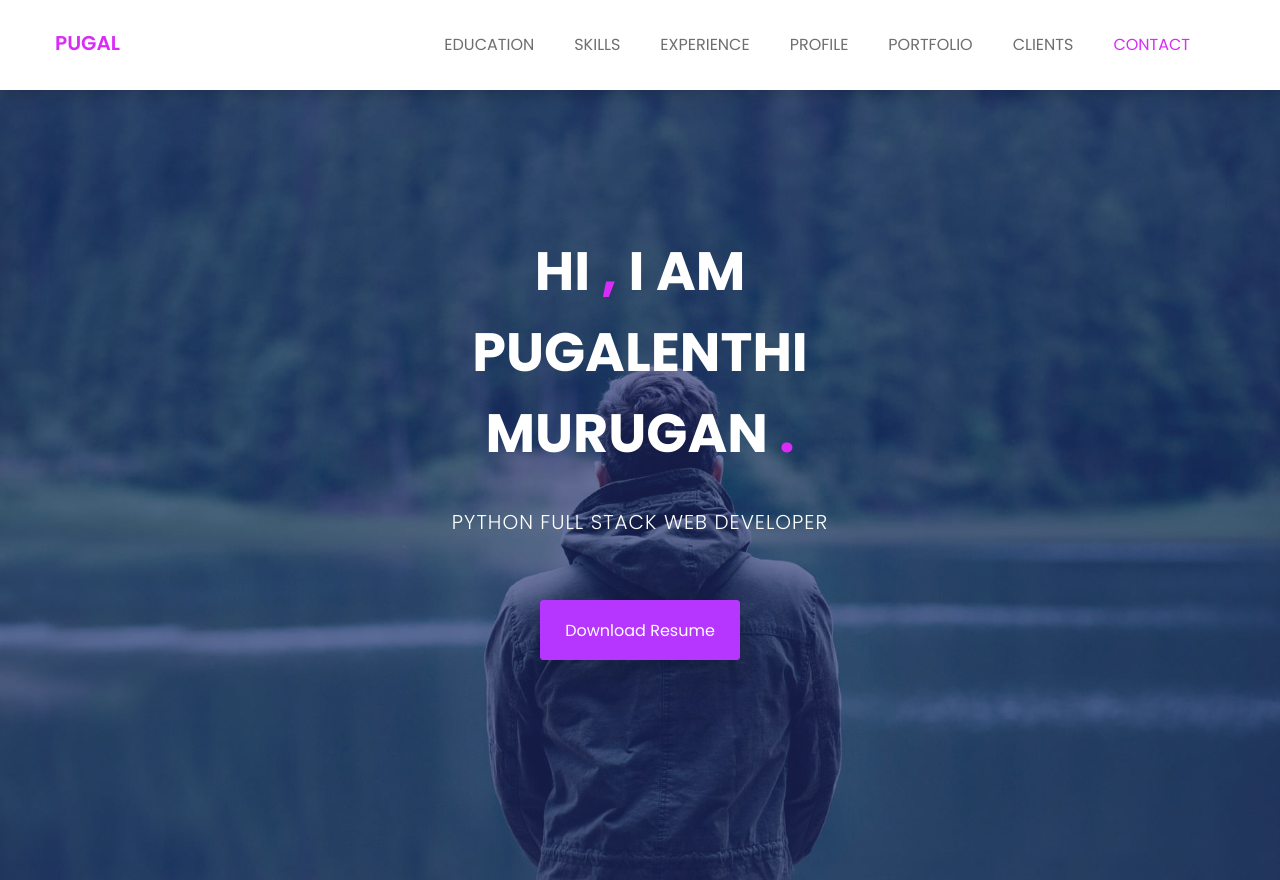
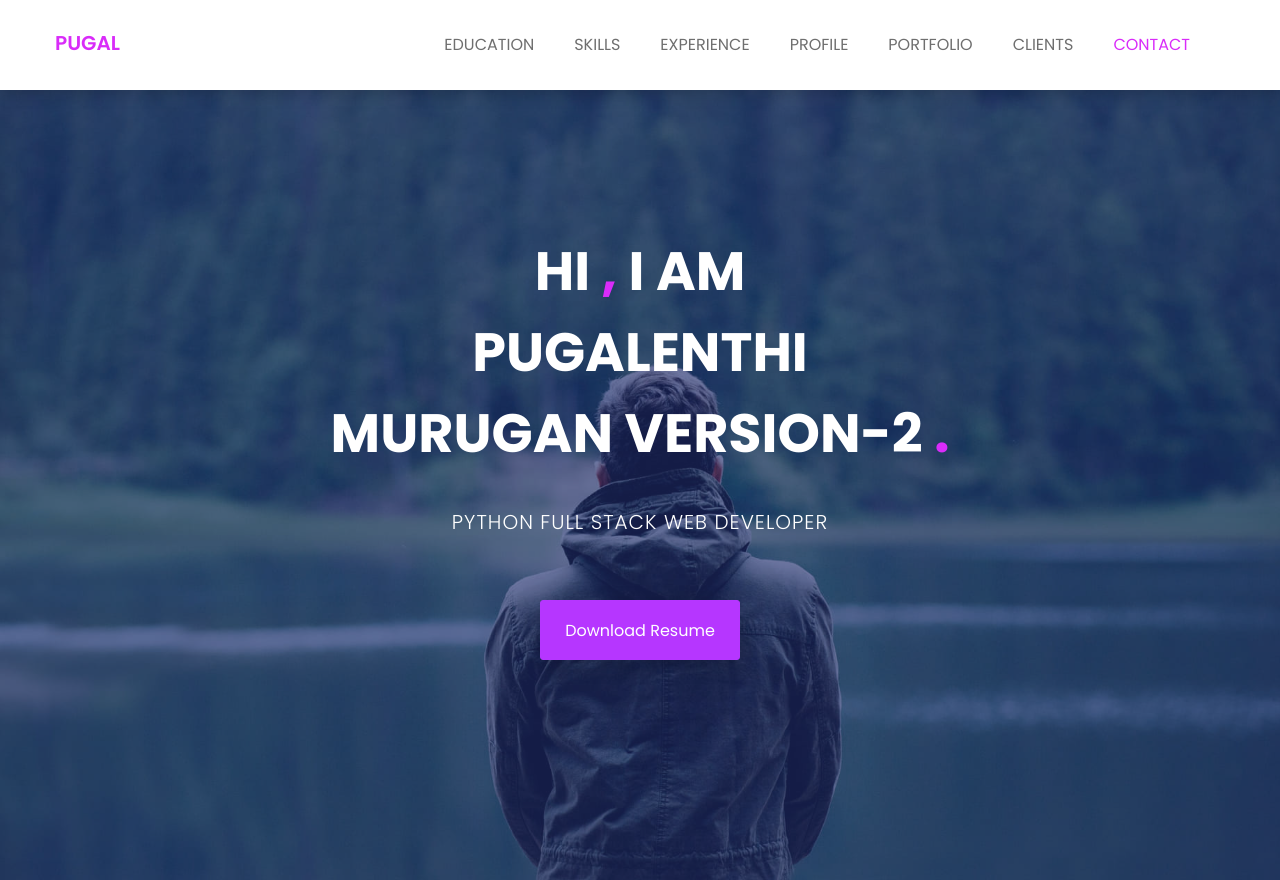
Before and after one commit to PugalenthiMurugan/1st_sample_folder, a plain HTML site: page pugal's portfolio/index.html in a window 1280 px wide. Shown: the top 880 px of the page. Drawn offline with nearby package versions, Linux system fonts and the light colour scheme.

Commit message:
version-2 updated

```diff
--- a/pugal's portfolio/index.html
+++ b/pugal's portfolio/index.html
@@ -103,7 +103,7 @@
 				<div class="row">
 					<div class="col-md-12 text-center">
 						<div class="header-text">
-							<h2>hi <span>,</span> i am <br> Pugalenthi <br> Murugan <span>.</span>   </h2>
+							<h2>hi <span>,</span> i am <br> Pugalenthi <br> Murugan  VERSION-2 <span>.</span>   </h2>
 							<p>PYTHON FULL STACK WEB DEVELOPER</p>
 							<a href="assets/download/browney.txt" download>download resume</a>
 						</div><!--/.header-text-->
```
